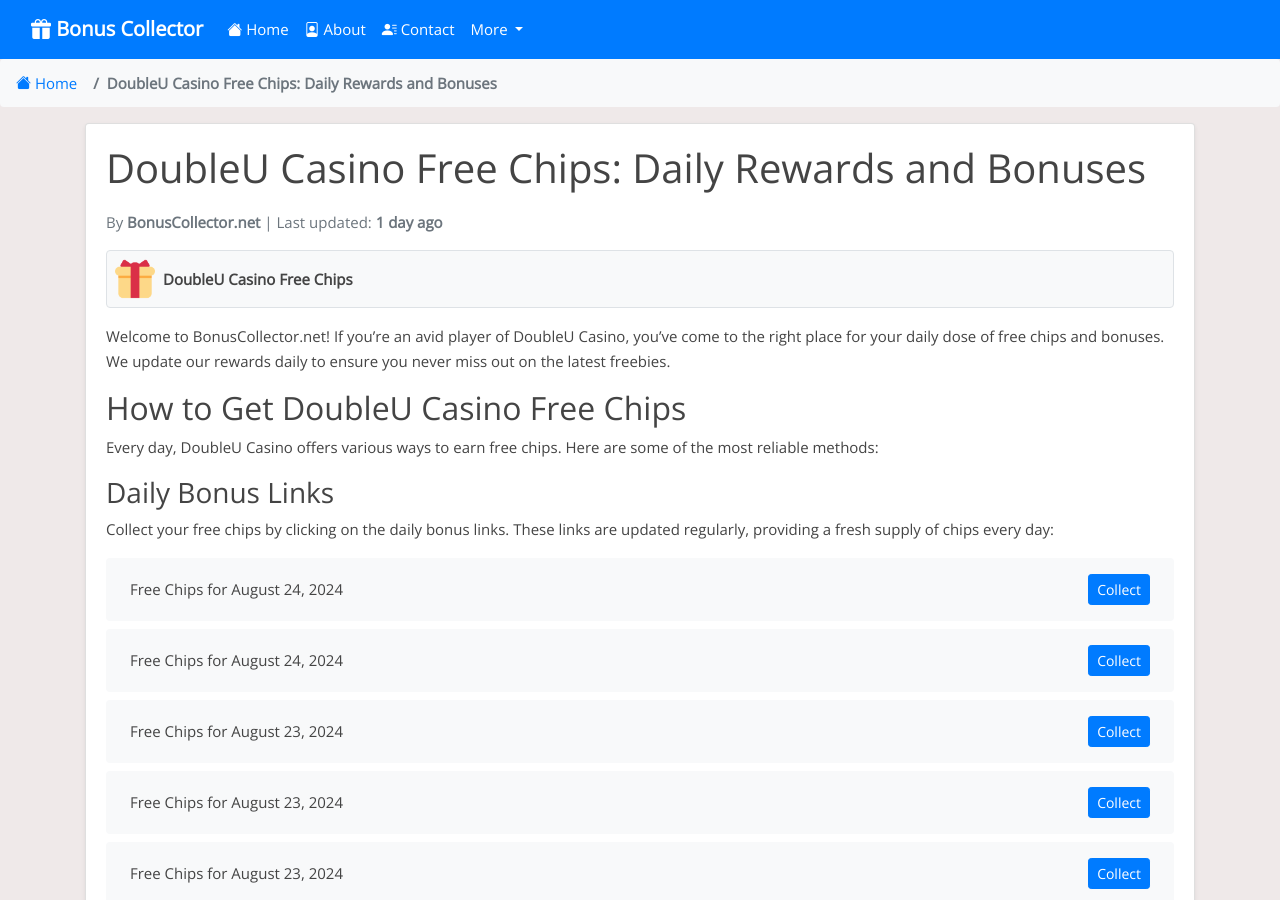
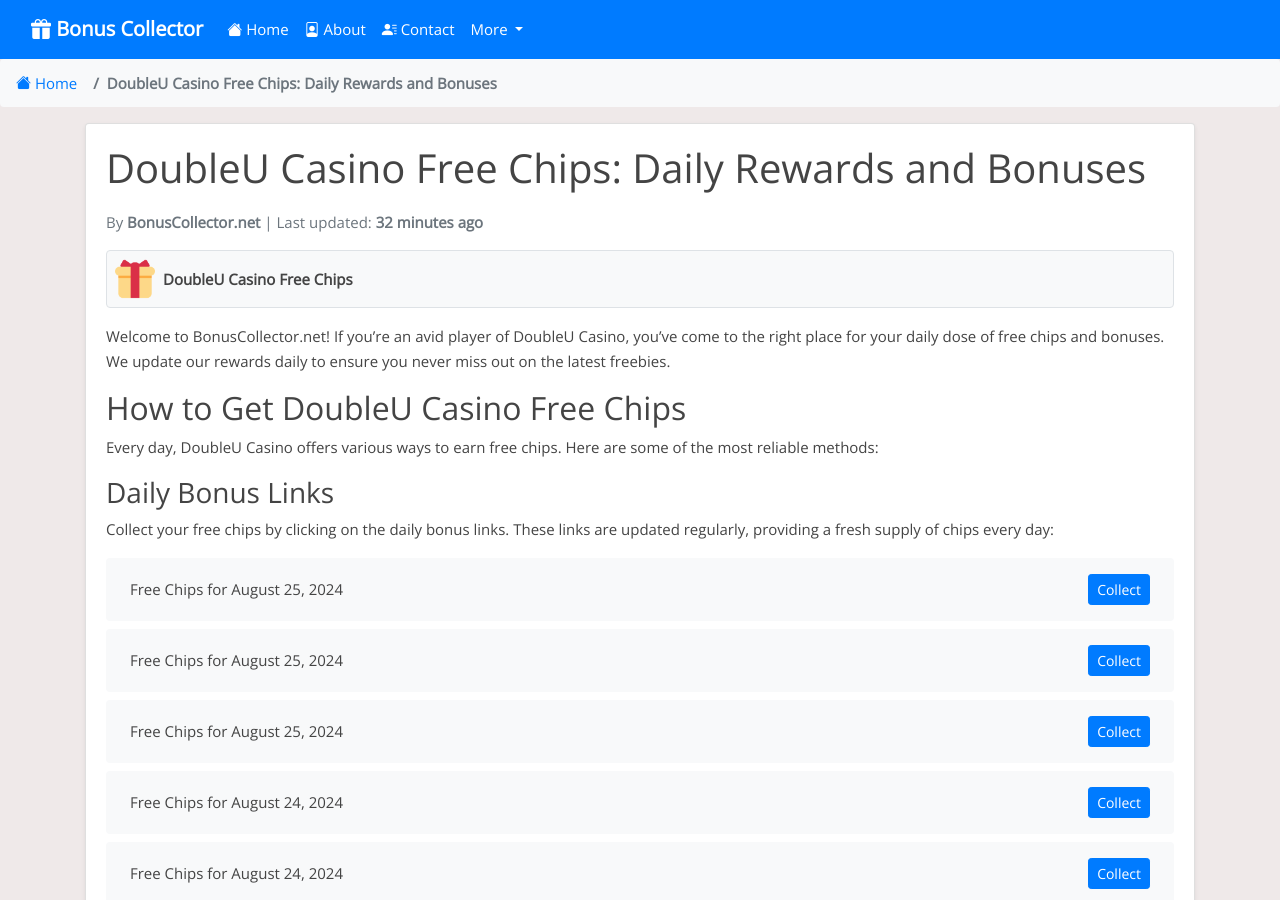
Before and after one commit to Prollad99/bs-net, a Jekyll site: the page built from _posts/2024-07-19-doubleu-casino.md, in a window 1280 px wide and 900 px high. Built offline with Jekyll 4.4.1, drawn with Linux system fonts in a browser that asks for light colours; nearby versions of some CDN libraries; comment, search, counter and statistics services are not loaded; some of the changed text lies outside the part shown.

Commit message:
Update doubleu-casino reward links and last modified date

```diff
--- a/_data/include_files.yml
+++ b/_data/include_files.yml
@@ -5,7 +5,7 @@
   last_modified: 2024-08-25 09:20:33
 
 doubleu-casino.html:
-  last_modified: 2024-08-24 06:07:49
+  last_modified: 2024-08-25 12:16:50
 
 bingo-bash.html:
   last_modified: 2024-08-25 08:11:55
--- a/_includes/doubleu-casino.html
+++ b/_includes/doubleu-casino.html
@@ -1,4 +1,16 @@
 <ul class="list-group mt-3 mb-4">
+  <li class="list-group-item d-flex justify-content-between align-items-center">
+    <span>Free Chips for August 25, 2024</span>
+    <a href="https://duc.link/insta_x2r4vwkd" class="btn btn-primary btn-sm">Collect</a>
+  </li>
+  <li class="list-group-item d-flex justify-content-between align-items-center">
+    <span>Free Chips for August 25, 2024</span>
+    <a href="https://duc.link/GrandSpinsAug24t6b0" class="btn btn-primary btn-sm">Collect</a>
+  </li>
+  <li class="list-group-item d-flex justify-content-between align-items-center">
+    <span>Free Chips for August 25, 2024</span>
+    <a href="https://duc.link/GiveawayAug24sj9mc" class="btn btn-primary btn-sm">Collect</a>
+  </li>
   <li class="list-group-item d-flex justify-content-between align-items-center">
     <span>Free Chips for August 24, 2024</span>
     <a href="https://duc.link/testfreespinsAug23a1f3" class="btn btn-primary btn-sm">Collect</a>
@@ -387,16 +399,4 @@
     <span>Free Chips for Invalid Date</span>
     <a href="https://duc.link/FreeSpinsJul18g9j1" class="btn btn-primary btn-sm">Collect</a>
   </li>
-  <li class="list-group-item d-flex justify-content-between align-items-center">
-    <span>Free Chips for Invalid Date</span>
-    <a href="https://duc.link/FreeChipsJul18f4l2" class="btn btn-primary btn-sm">Collect</a>
-  </li>
-  <li class="list-group-item d-flex justify-content-between align-items-center">
-    <span>Free Chips for Invalid Date</span>
-    <a href="https://duc.link/insta_spin17wkc" class="btn btn-primary btn-sm">Collect</a>
-  </li>
-  <li class="list-group-item d-flex justify-content-between align-items-center">
-    <span>Free Chips for Invalid Date</span>
-    <a href="https://duc.link/GrandSpinsJul16o7k6" class="btn btn-primary btn-sm">Collect</a>
-  </li>
 </ul>
```
Also changed, not shown: links-json/doubleu-casino.json (+12 -9 lines).
